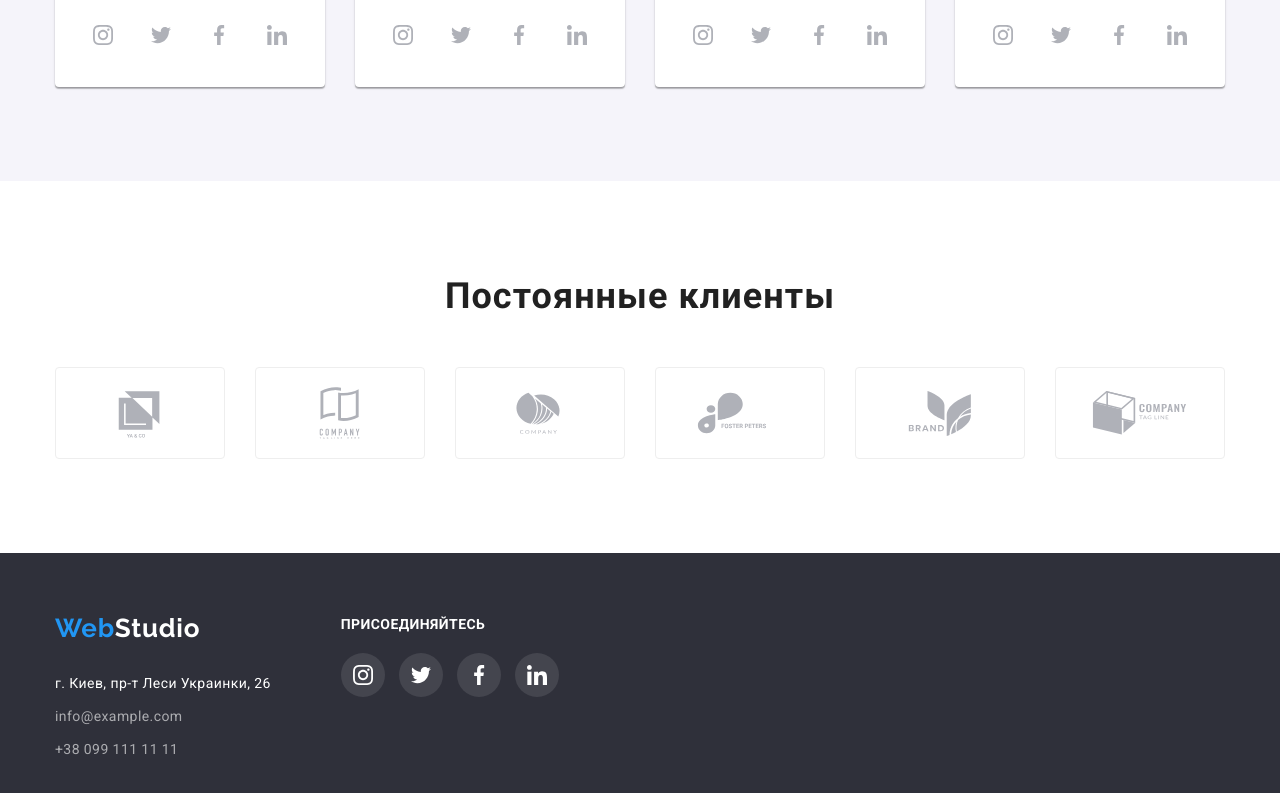
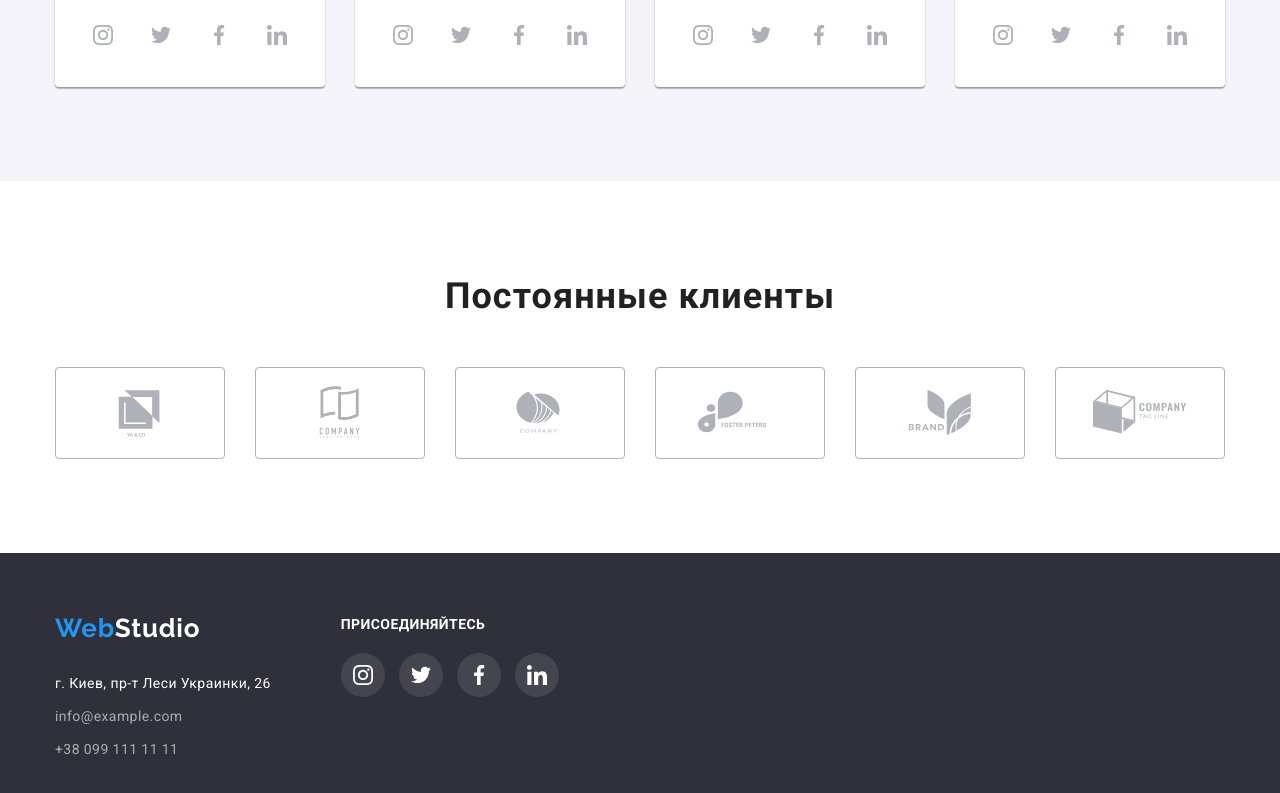
Before and after one commit to Alf-540/goit-markup-hw-04, a plain HTML site: page index.html in a window 1280 px wide. Shown: the part 2133-2926 px from the top of the page. Drawn offline with nearby package versions, Linux system fonts and the light colour scheme.

Commit message:
Перекрасил бордер клиентов

```diff
--- a/css/styles.css
+++ b/css/styles.css
@@ -401,8 +401,6 @@ ul {
   justify-content: center;
   align-self: stretch;
 
-  border: 1px solid var(--border-cards-color);
-  border-radius: 4px;
   width: 170px;
   height: 92px;
 }
@@ -411,8 +409,8 @@ ul {
   margin-left: 30px;
 }
 
-.partners-list-item:hover,
-.partners-list-list:focus {
+.partners-list-link:hover,
+.partners-list-link:focus {
   border-color: var(--accent-color);
 }
 
@@ -427,6 +425,9 @@ ul {
   align-items: center;
   width: inherit;
   height: inherit;
+
+  border: 1px solid var(--svg-fill);
+  border-radius: 4px;
 }
 
 .partners-list-link > .icon {
```
